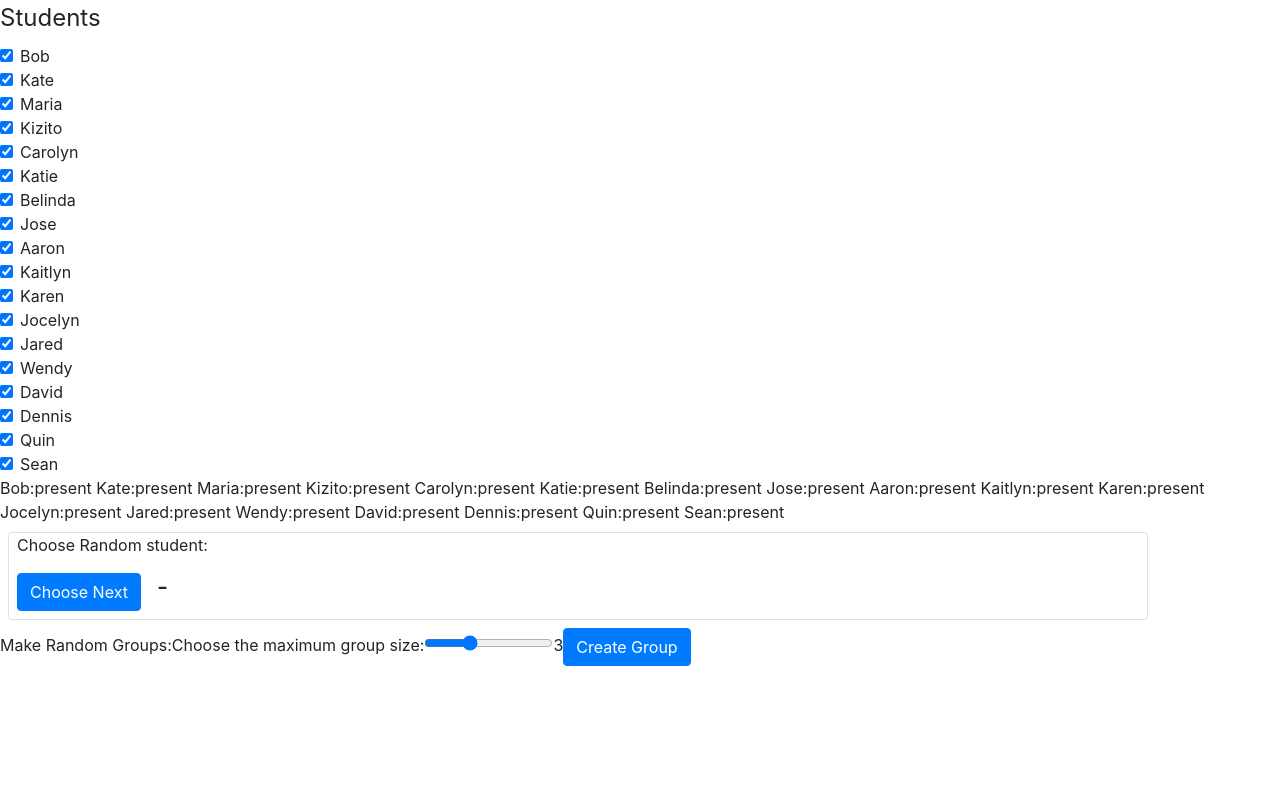
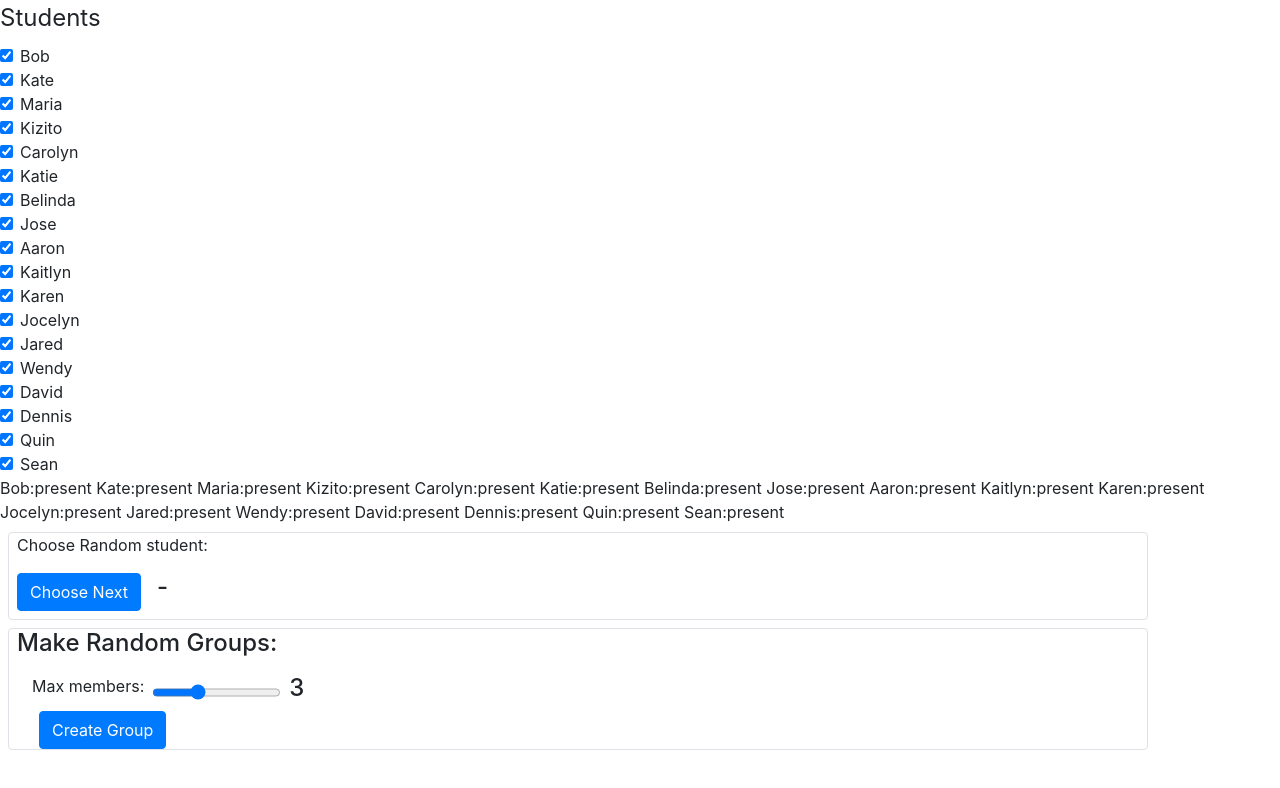
Before and after one commit to tobydragon/course-support, a React (Create React App) app: page / in a window 1280 px wide. Shown: the top 788 px of the page. Built offline with nearby package versions, Linux system fonts and the light colour scheme.

Commit message:
fixed look of group builder

```diff
--- a/src/main/js/GroupBuilder.jsx
+++ b/src/main/js/GroupBuilder.jsx
@@ -1,6 +1,5 @@
 import { useState } from "react";
-import { Button } from "react-bootstrap";
-
+import { Container, Row, Button, Col, ListGroup, ListGroupItem } from "react-bootstrap";
 
 export const buildGroups = (student_list, group_size) => {
     let list_to_group = student_list.slice();
@@ -27,7 +26,20 @@ export const buildGroups = (student_list, group_size) => {
         index_of_group_to_remove_from -= 1;
     }
     return groups;
-}
+};
+
+const GroupBuilderControlPanel = (props) => {
+    return (
+        <Container >
+            <Row>
+                <label className="px-2">Max members: </label>
+                <input onChange={props.onGroupSizeChange} type="range" name="Number In Group" id="groupSizeSlider" min="2" max="5" step="1" value={props.groupSize} />
+                <output className="px-2"><h4>{props.groupSize}</h4></output>
+            </Row>
+            <Button onClick={props.onCreateGroupClick}> Create Group </Button>
+        </Container>
+    );
+};
 
 export const GroupBuilder = (props) => {
     const [groupSize, setGroupSize] = useState(props.defaultGroupSize);
@@ -42,15 +54,20 @@ export const GroupBuilder = (props) => {
     }
 
     return(
-        <div>
-            <label> Make Random Groups: </label>
-            <label>Choose the maximum group size: </label>
-            <input onChange={onGroupSizeChange} type="range" name="Number In Group" id="groupSizeSlider" min="2" max="5" step="1" value={groupSize} />
-            <output>{groupSize}</output>
-            <Button onClick={onCreateGroupClick}> Create Group </Button>
-            <ul>
-                {groups.map(group=>(<li key={group}> {group.map(student=>student+", ")} </li>))}
-            </ul>
-        </div>
+        <Container className="border rounded m-2">
+            <Row>
+                <label className="px-2"><h4>Make Random Groups: </h4> </label>
+            </Row>
+            <Row>
+                <Col>
+                    <GroupBuilderControlPanel groupSize={groupSize} onGroupSizeChange={onGroupSizeChange} onCreateGroupClick={onCreateGroupClick} />
+                </Col>
+                <Col>
+                    <ListGroup className="m-2">
+                        {groups.map(group=>(<ListGroupItem key={group}> {group.map(student=>student+", ")} </ListGroupItem>))}
+                    </ListGroup>
+                </Col>
+            </Row>
+        </Container>
     );
-}
+};
```
